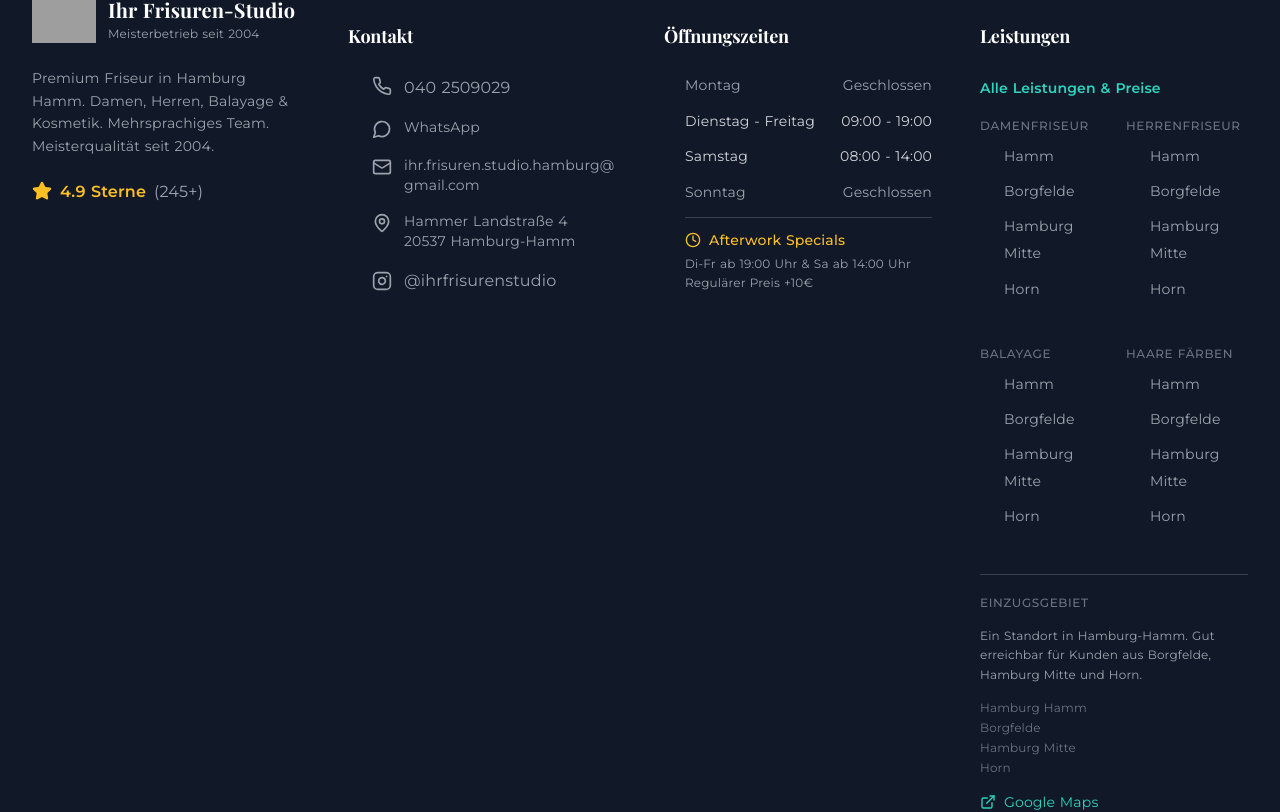
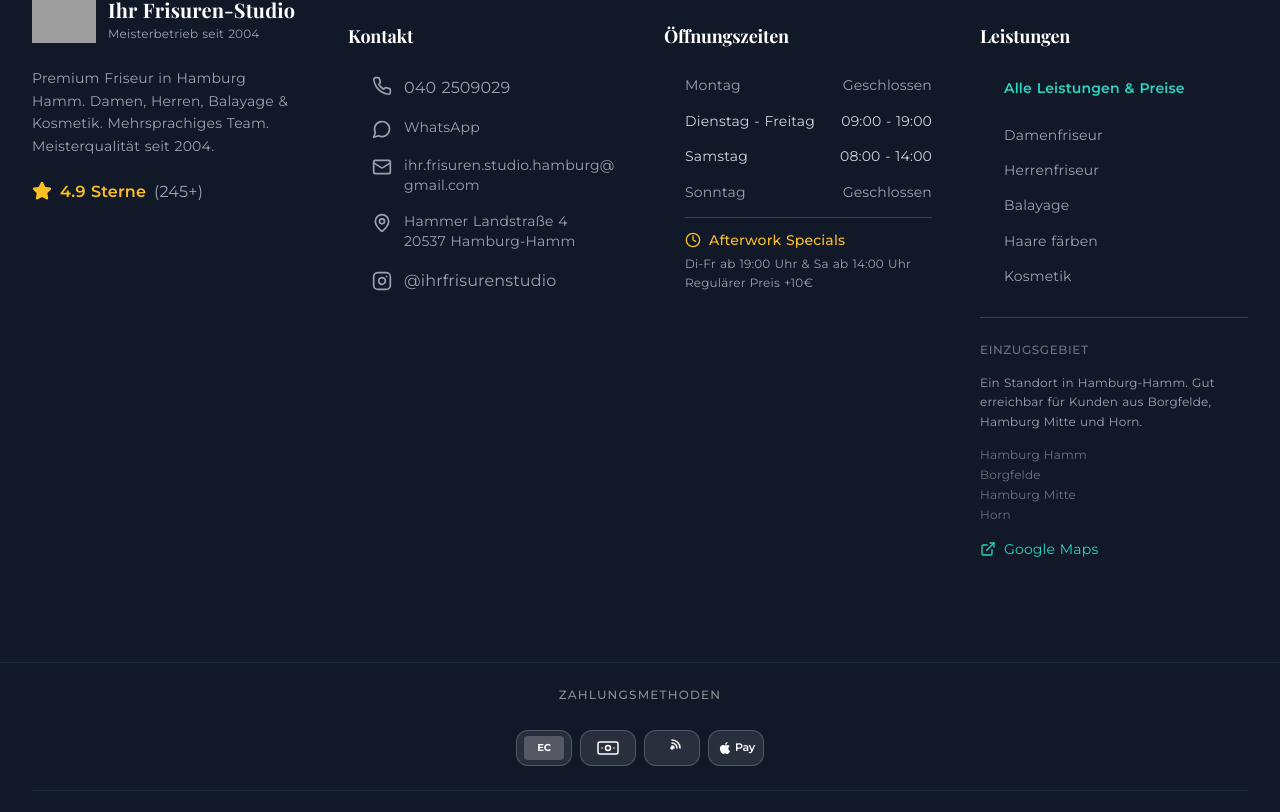
Before and after one commit to FormellaVision/LIVE_Ihr_Frisuren_Studio, a Next.js app: page / in a window 1280 px wide. Shown: the part 10213-11025 px from the top of the page. Built offline with nearby package versions, Linux system fonts and the light colour scheme; grey boxes are pictures that could not be loaded; a web font is replaced by a local one.

Commit message:
Updated Footer.tsx

```diff
--- a/components/layout/Footer.tsx
+++ b/components/layout/Footer.tsx
@@ -2,35 +2,55 @@
 
 import Link from 'next/link';
 import Image from 'next/image';
-import { Phone, Mail, MapPin, Clock, Instagram, Star, MessageCircle, ExternalLink } from 'lucide-react';
+import {
+  Phone,
+  Mail,
+  MapPin,
+  Clock,
+  Instagram,
+  Star,
+  MessageCircle,
+  ExternalLink,
+} from 'lucide-react';
 import { BUSINESS_INFO, OPENING_HOURS } from '@/lib/constants';
 import { PaymentBadges } from '@/components/shared/PaymentBadges';
 import { CookieResetButton } from './CookieResetButton';
 
 function toWhatsAppNumber(raw: string) {
-  // wa.me requires digits only (no +, no spaces)
   return raw.replace(/\D/g, '');
 }
 
 export function Footer() {
   const currentYear = new Date().getFullYear();
-  const waNumber = toWhatsAppNumber(BUSINESS_INFO.whatsapp || BUSINESS_INFO.phoneFormatted || BUSINESS_INFO.phoneInternational);
+  const waNumber = toWhatsAppNumber(
+    BUSINESS_INFO.whatsapp ||
+      BUSINESS_INFO.phoneFormatted ||
+      BUSINESS_INFO.phoneInternational
+  );
 
   return (
-    <footer className="bg-gray-900 text-white" itemScope itemType="https://schema.org/LocalBusiness">
+    <footer
+      className="bg-gray-900 text-white"
+      itemScope
+      itemType="https://schema.org/LocalBusiness"
+    >
       <meta itemProp="name" content={BUSINESS_INFO.name} />
       <meta itemProp="telephone" content={BUSINESS_INFO.phoneInternational} />
       <meta itemProp="email" content={BUSINESS_INFO.email} />
 
       <div className="container-custom section-padding">
-        {/* Footer Action Bar (Conversion + Trust) */}
+        {/* Compact Trust + CTA Bar */}
         <div className="mb-10 rounded-3xl border border-white/10 bg-white/[0.04] px-6 py-6 backdrop-blur-sm">
           <div className="flex flex-col gap-5 lg:flex-row lg:items-center lg:justify-between">
             <div className="flex flex-col gap-3">
               <div className="flex items-center gap-2 text-amber-400">
                 <Star className="h-5 w-5 fill-current" aria-hidden="true" />
-                <span className="font-semibold">{BUSINESS_INFO.reviews.rating} Sterne</span>
-                <span className="text-gray-300">({BUSINESS_INFO.reviews.count}+ Google Bewertungen)</span>
+                <span className="font-semibold">
+                  {BUSINESS_INFO.reviews.rating} Sterne
+                </span>
+                <span className="text-gray-300">
+                  ({BUSINESS_INFO.reviews.count}+ Google Bewertungen)
+                </span>
               </div>
 
               <a
@@ -42,7 +62,8 @@ export function Footer() {
               >
                 <MapPin className="h-5 w-5 mt-0.5 flex-shrink-0" aria-hidden="true" />
                 <span className="text-sm leading-relaxed">
-                  {BUSINESS_INFO.address.street}, {BUSINESS_INFO.address.postalCode} {BUSINESS_INFO.address.city}-{BUSINESS_INFO.address.district}
+                  {BUSINESS_INFO.address.street}, {BUSINESS_INFO.address.postalCode}{' '}
+                  {BUSINESS_INFO.address.city}-{BUSINESS_INFO.address.district}
                 </span>
               </a>
             </div>
@@ -82,16 +103,24 @@ export function Footer() {
                 className="h-12 w-auto"
               />
               <div>
-                <span className="font-playfair text-xl font-bold">Ihr Frisuren-Studio</span>
-                <span className="block text-xs text-gray-400">Meisterbetrieb seit {BUSINESS_INFO.founded}</span>
+                <span className="font-playfair text-xl font-bold">
+                  Ihr Frisuren-Studio
+                </span>
+                <span className="block text-xs text-gray-400">
+                  Meisterbetrieb seit {BUSINESS_INFO.founded}
+                </span>
               </div>
             </div>
 
             <p className="text-gray-400 mb-5 text-sm leading-relaxed">
-              Premium Friseur in Hamburg Hamm. Damen, Herren, Balayage & Kosmetik. Mehrsprachiges Team. Meisterqualität seit 2004.
+              Premium Friseur in Hamburg Hamm. Damen, Herren, Balayage &amp; Kosmetik.
+              Mehrsprachiges Team. Meisterqualität seit 2004.
             </p>
 
-            <div className="flex items-center gap-2 text-amber-400" aria-label={`Bewertung: ${BUSINESS_INFO.reviews.rating} von 5 Sternen`}>
+            <div
+              className="flex items-center gap-2 text-amber-400"
+              aria-label={`Bewertung: ${BUSINESS_INFO.reviews.rating} von 5 Sternen`}
+            >
               <Star className="w-5 h-5 fill-current" aria-hidden="true" />
               <span className="font-semibold" aria-hidden="true">
                 {BUSINESS_INFO.reviews.rating} Sterne
@@ -182,11 +211,15 @@ export function Footer() {
               </li>
               <li className="flex justify-between gap-2 text-gray-300">
                 <span className="flex-shrink-0 min-w-0">Dienstag - Freitag</span>
-                <span className="whitespace-nowrap text-right">{OPENING_HOURS.tuesday.times}</span>
+                <span className="whitespace-nowrap text-right">
+                  {OPENING_HOURS.tuesday.times}
+                </span>
               </li>
               <li className="flex justify-between gap-2 text-gray-300">
                 <span className="flex-shrink-0">Samstag</span>
-                <span className="whitespace-nowrap text-right">{OPENING_HOURS.saturday.times}</span>
+                <span className="whitespace-nowrap text-right">
+                  {OPENING_HOURS.saturday.times}
+                </span>
               </li>
               <li className="flex justify-between gap-2 text-gray-400">
                 <span className="flex-shrink-0">Sonntag</span>
@@ -213,63 +246,93 @@ export function Footer() {
               Leistungen
             </h3>
 
-            <Link href="/leistungen" className="inline-flex text-sm font-semibold text-teal-400 hover:text-teal-300 transition-colors mb-5">
-              Alle Leistungen &amp; Preise
-            </Link>
+            <ul className="space-y-2">
+              <li>
+                <Link
+                  href="/leistungen"
+                  className="text-sm font-semibold text-teal-400 hover:text-teal-300 transition-colors"
+                >
+                  Alle Leistungen &amp; Preise
+                </Link>
+              </li>
 
-            <div className="grid grid-cols-2 gap-6">
-              <div>
-                <p className="text-xs text-gray-500 mb-2 font-medium uppercase tracking-wider">Damenfriseur</p>
-                <ul className="space-y-2">
-                  <li><Link href="/damenfriseur-hamburg-hamm" className="text-sm text-gray-400 hover:text-teal-400 transition-colors">Hamm</Link></li>
-                  <li><Link href="/damenfriseur-hamburg-borgfelde" className="text-sm text-gray-400 hover:text-teal-400 transition-colors">Borgfelde</Link></li>
-                  <li><Link href="/damenfriseur-hamburg-mitte" className="text-sm text-gray-400 hover:text-teal-400 transition-colors">Hamburg Mitte</Link></li>
-                  <li><Link href="/damenfriseur-hamburg-horn" className="text-sm text-gray-400 hover:text-teal-400 transition-colors">Horn</Link></li>
-                </ul>
-              </div>
+              {/* Only the core "Leistungsseiten" (no areas in the footer list) */}
+              <li className="pt-3">
+                <Link
+                  href="/damenfriseur-hamburg-hamm"
+                  className="text-sm text-gray-400 hover:text-teal-400 transition-colors"
+                >
+                  Damenfriseur
+                </Link>
+              </li>
+              <li>
+                <Link
+                  href="/herrenfriseur-hamburg-hamm"
+                  className="text-sm text-gray-400 hover:text-teal-400 transition-colors"
+                >
+                  Herrenfriseur
+                </Link>
+              </li>
+              <li>
+                <Link
+                  href="/balayage-hamburg-hamm"
+                  className="text-sm text-gray-400 hover:text-teal-400 transition-colors"
+                >
+                  Balayage
+                </Link>
+              </li>
+              <li>
+                <Link
+                  href="/haare-faerben-hamburg-hamm"
+                  className="text-sm text-gray-400 hover:text-teal-400 transition-colors"
+                >
+                  Haare färben
+                </Link>
+              </li>
+              <li>
+                <Link
+                  href="/leistungen#kosmetik"
+                  className="text-sm text-gray-400 hover:text-teal-400 transition-colors"
+                >
+                  Kosmetik
+                </Link>
+              </li>
+            </ul>
 
-              <div>
-                <p className="text-xs text-gray-500 mb-2 font-medium uppercase tracking-wider">Herrenfriseur</p>
-                <ul className="space-y-2">
-                  <li><Link href="/herrenfriseur-hamburg-hamm" className="text-sm text-gray-400 hover:text-teal-400 transition-colors">Hamm</Link></li>
-                  <li><Link href="/herrenfriseur-hamburg-borgfelde" className="text-sm text-gray-400 hover:text-teal-400 transition-colors">Borgfelde</Link></li>
-                  <li><Link href="/herrenfriseur-hamburg-mitte" className="text-sm text-gray-400 hover:text-teal-400 transition-colors">Hamburg Mitte</Link></li>
-                  <li><Link href="/herrenfriseur-hamburg-horn" className="text-sm text-gray-400 hover:text-teal-400 transition-colors">Horn</Link></li>
-                </ul>
-              </div>
-
-              <div>
-                <p className="text-xs text-gray-500 mb-2 font-medium uppercase tracking-wider">Balayage</p>
-                <ul className="space-y-2">
-                  <li><Link href="/balayage-hamburg-hamm" className="text-sm text-gray-400 hover:text-teal-400 transition-colors">Hamm</Link></li>
-                  <li><Link href="/balayage-hamburg-borgfelde" className="text-sm text-gray-400 hover:text-teal-400 transition-colors">Borgfelde</Link></li>
-                  <li><Link href="/balayage-hamburg-mitte" className="text-sm text-gray-400 hover:text-teal-400 transition-colors">Hamburg Mitte</Link></li>
-                  <li><Link href="/balayage-hamburg-horn" className="text-sm text-gray-400 hover:text-teal-400 transition-colors">Horn</Link></li>
-                </ul>
-              </div>
-
-              <div>
-                <p className="text-xs text-gray-500 mb-2 font-medium uppercase tracking-wider">Haare färben</p>
-                <ul className="space-y-2">
-                  <li><Link href="/haare-faerben-hamburg-hamm" className="text-sm text-gray-400 hover:text-teal-400 transition-colors">Hamm</Link></li>
-                  <li><Link href="/haare-faerben-hamburg-borgfelde" className="text-sm text-gray-400 hover:text-teal-400 transition-colors">Borgfelde</Link></li>
-                  <li><Link href="/haare-faerben-hamburg-mitte" className="text-sm text-gray-400 hover:text-teal-400 transition-colors">Hamburg Mitte</Link></li>
-                  <li><Link href="/haare-faerben-hamburg-horn" className="text-sm text-gray-400 hover:text-teal-400 transition-colors">Horn</Link></li>
-                </ul>
-              </div>
-            </div>
-
-            <div className="mt-6 pt-5 border-t border-gray-700">
-              <p className="text-xs text-gray-500 font-medium uppercase tracking-wider">Einzugsgebiet</p>
+            {/* Einzugsgebiet: ONLY areas */}
+            <div className="mt-7 pt-6 border-t border-gray-700">
+              <p className="text-xs text-gray-500 font-medium uppercase tracking-wider">
+                Einzugsgebiet
+              </p>
               <p className="text-xs text-gray-400 mt-2 leading-relaxed">
                 Ein Standort in Hamburg-Hamm. Gut erreichbar für Kunden aus Borgfelde, Hamburg Mitte und Horn.
               </p>
 
               <div className="mt-4 space-y-1">
-                <Link href="/areas/hamm" className="block text-gray-500 hover:text-teal-400 transition-colors text-xs">Hamburg Hamm</Link>
-                <Link href="/areas/borgfelde" className="block text-gray-500 hover:text-teal-400 transition-colors text-xs">Borgfelde</Link>
-                <Link href="/areas/hamburg-mitte" className="block text-gray-500 hover:text-teal-400 transition-colors text-xs">Hamburg Mitte</Link>
-                <Link href="/areas/horn" className="block text-gray-500 hover:text-teal-400 transition-colors text-xs">Horn</Link>
+                <Link
+                  href="/areas/hamm"
+                  className="block text-gray-500 hover:text-teal-400 transition-colors text-xs"
+                >
+                  Hamburg Hamm
+                </Link>
+                <Link
+                  href="/areas/borgfelde"
+                  className="block text-gray-500 hover:text-teal-400 transition-colors text-xs"
+                >
+                  Borgfelde
+                </Link>
+                <Link
+                  href="/areas/hamburg-mitte"
+                  className="block text-gray-500 hover:text-teal-400 transition-colors text-xs"
+                >
+                  Hamburg Mitte
+                </Link>
+                <Link
+                  href="/areas/horn"
+                  className="block text-gray-500 hover:text-teal-400 transition-colors text-xs"
+                >
+                  Horn
+                </Link>
               </div>
 
               <a
@@ -295,7 +358,9 @@ export function Footer() {
           </div>
 
           <div className="flex flex-col md:flex-row justify-between items-center gap-4 text-sm text-gray-500">
-            <p>© {currentYear} {BUSINESS_INFO.name}. Alle Rechte vorbehalten.</p>
+            <p>
+              © {currentYear} {BUSINESS_INFO.name}. Alle Rechte vorbehalten.
+            </p>
 
             <div className="flex flex-wrap gap-4 sm:gap-6 justify-center md:justify-end">
               <Link href="/impressum" className="hover:text-gray-300 transition-colors whitespace-nowrap">
```
